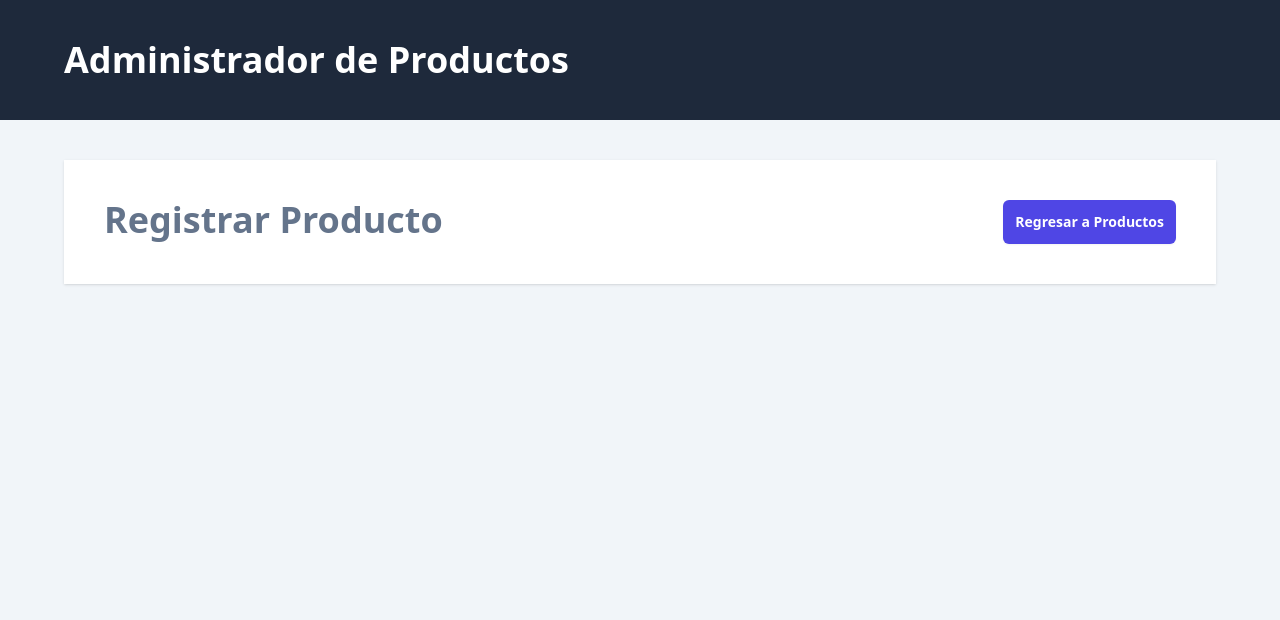
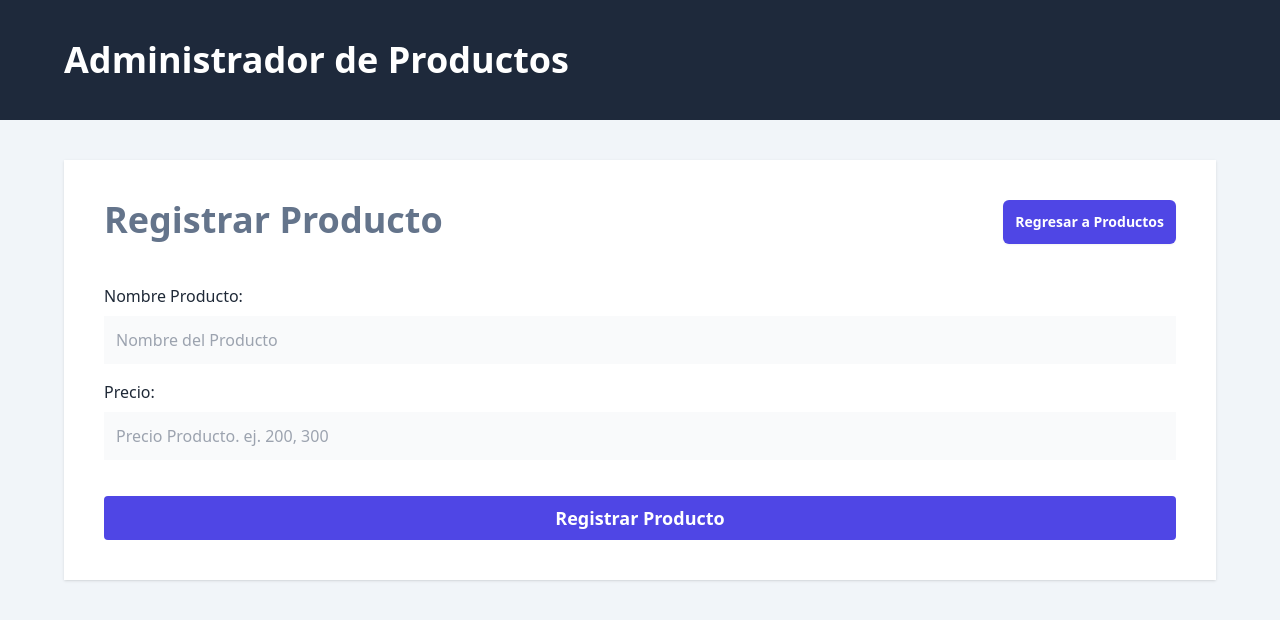
Before and after one commit to Walter-Daniel/FRONTEND-PERN-Project, a React (Vite) app: page /productos/nuevo in a window 1280 px wide. Shown: the top 620 px of the page. Built offline with nearby package versions, Linux system fonts and the light colour scheme.

Commit message:
Se crearon formulario y manejos de errores

```diff
--- /dev/null
+++ b/src/components/ErrorMessage.tsx
@@ -0,0 +1,11 @@
+
+
+import { PropsWithChildren } from 'react';
+
+export const ErrorMessage = ({children}:PropsWithChildren) => {
+  return (
+    <div className='text-center my-4 bg-red-600 text-white font-bold ´-3 uppercase' >
+        {children}
+    </div>
+  )
+}
--- /dev/null
+++ b/src/components/index.ts
@@ -0,0 +1 @@
+export { ErrorMessage } from "./ErrorMessage";
--- a/src/router.tsx
+++ b/src/router.tsx
@@ -1,6 +1,8 @@
 import { createBrowserRouter } from 'react-router-dom';
 import { Layout } from './layout/Layout';
 import { NewProducts, Products } from './views';
+import { action as newProductAction } from './views/NewProducts';
+
 
 export const router = createBrowserRouter([
     {
@@ -13,7 +15,8 @@ export const router = createBrowserRouter([
             },
             {
                 path:'productos/nuevo',
-                element: <NewProducts />
+                element: <NewProducts />,
+                action: newProductAction
             }
         ]
     }
--- a/src/views/NewProducts.tsx
+++ b/src/views/NewProducts.tsx
@@ -1,6 +1,23 @@
-import { Link } from 'react-router-dom';
+import { ActionFunctionArgs, Form, Link, useActionData } from 'react-router-dom';
+import { ErrorMessage } from '../components';
+
+export async function action({request}:ActionFunctionArgs){
+  const data = Object.fromEntries(await request.formData())
+  let error = '';
+  if(Object.values(data).includes('')) {
+    error = 'Todos los campos son obligatorios'
+  }
+  if(error.length){
+    return error
+  }
+  return {}
+}
 
 export const NewProducts = () => {
+
+  const error = useActionData() as string;
+  console.log(error)
+
   return (
     <>
 
@@ -12,6 +29,47 @@ export const NewProducts = () => {
             Regresar a Productos
           </Link>
         </div>
+        {
+          error && <ErrorMessage>{error}</ErrorMessage>
+        }
+        <Form
+            className="mt-10"
+            method='POST'
+
+        >
+
+            <div className="mb-4">
+                <label
+                    className="text-gray-800"
+                    htmlFor="name"
+                >Nombre Producto:</label>
+                <input
+                    id="name"
+                    type="text"
+                    className="mt-2 block w-full p-3 bg-gray-50"
+                    placeholder="Nombre del Producto"
+                    name="name"
+                />
+            </div>
+            <div className="mb-4">
+                <label
+                    className="text-gray-800"
+                    htmlFor="price"
+                >Precio:</label>
+                <input
+                    id="price"
+                    type="number"
+                    className="mt-2 block w-full p-3 bg-gray-50"
+                    placeholder="Precio Producto. ej. 200, 300"
+                    name="price"
+                />
+            </div>
+            <input
+              type="submit"
+              className="mt-5 w-full bg-indigo-600 p-2 text-white font-bold text-lg cursor-pointer rounded"
+              value="Registrar Producto"
+            />
+        </Form>
 
     </>
   )
```
